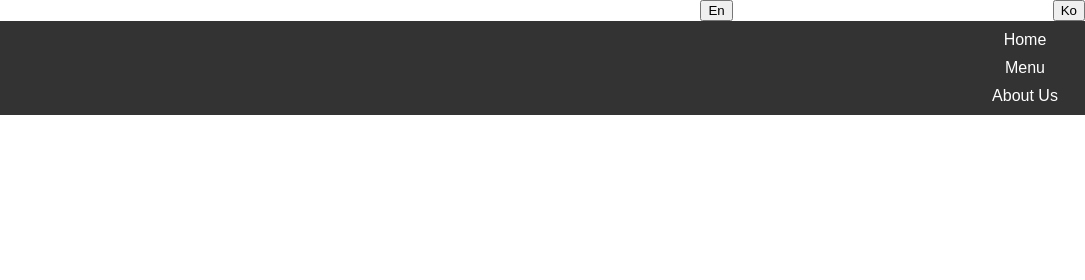
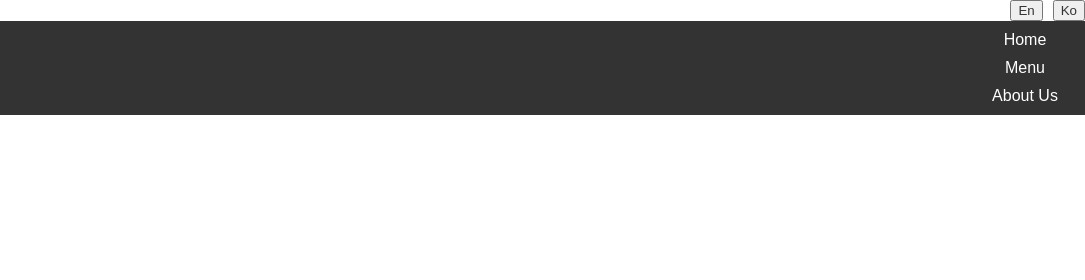
Before and after one commit to chadsong/safetyzone_sousvide, a plain HTML site: page index.html in a window 1280 px wide. Shown: the top 280 px of the page, 195-1280 px from the left. Drawn offline with Linux system fonts and the light colour scheme.

Commit message:
lang update

```diff
--- a/styles.css
+++ b/styles.css
@@ -42,7 +42,9 @@ body {
   }
 
   .language-selection button {
-    margin-left: 25%;
+    color: #333;
+    text-decoration-color: #eee;
+    margin-left: 10px;
   }
 
   /* Reset default browser styles */
```
